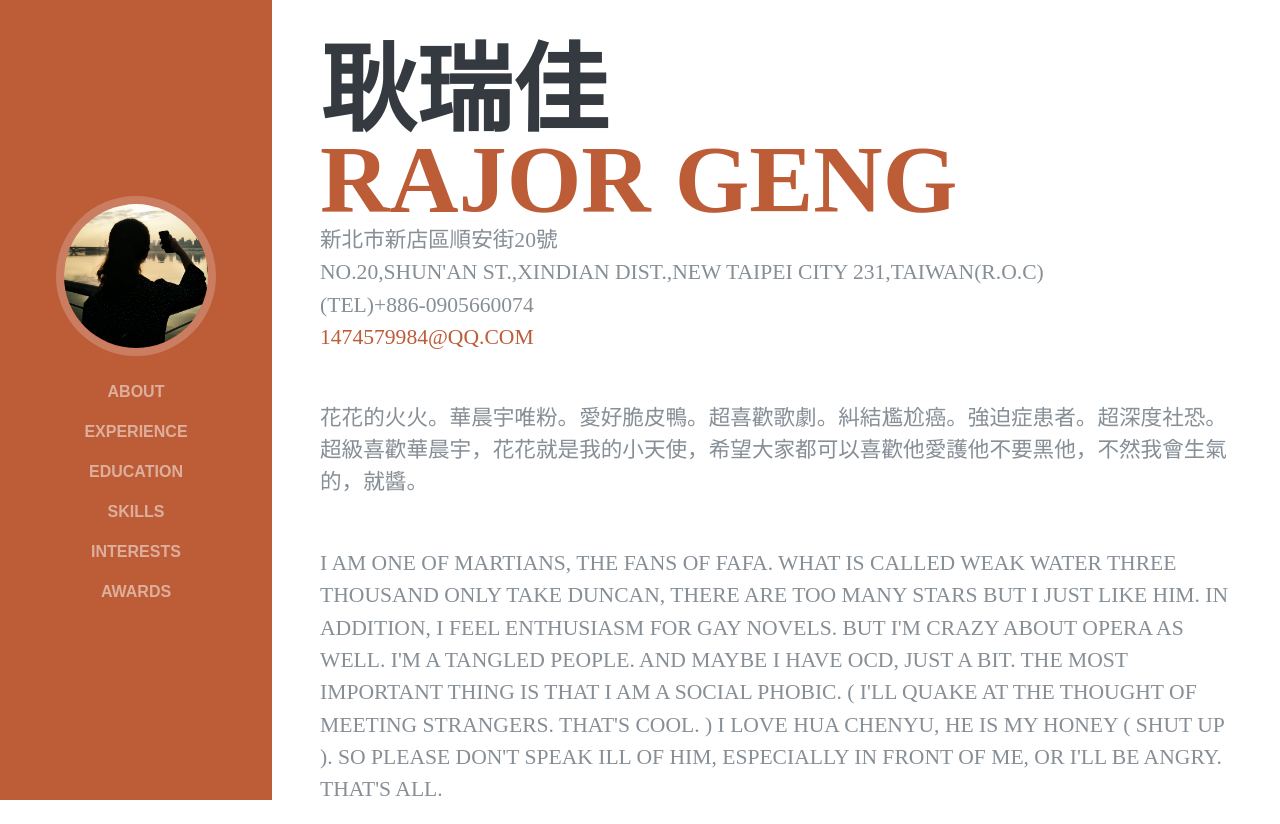
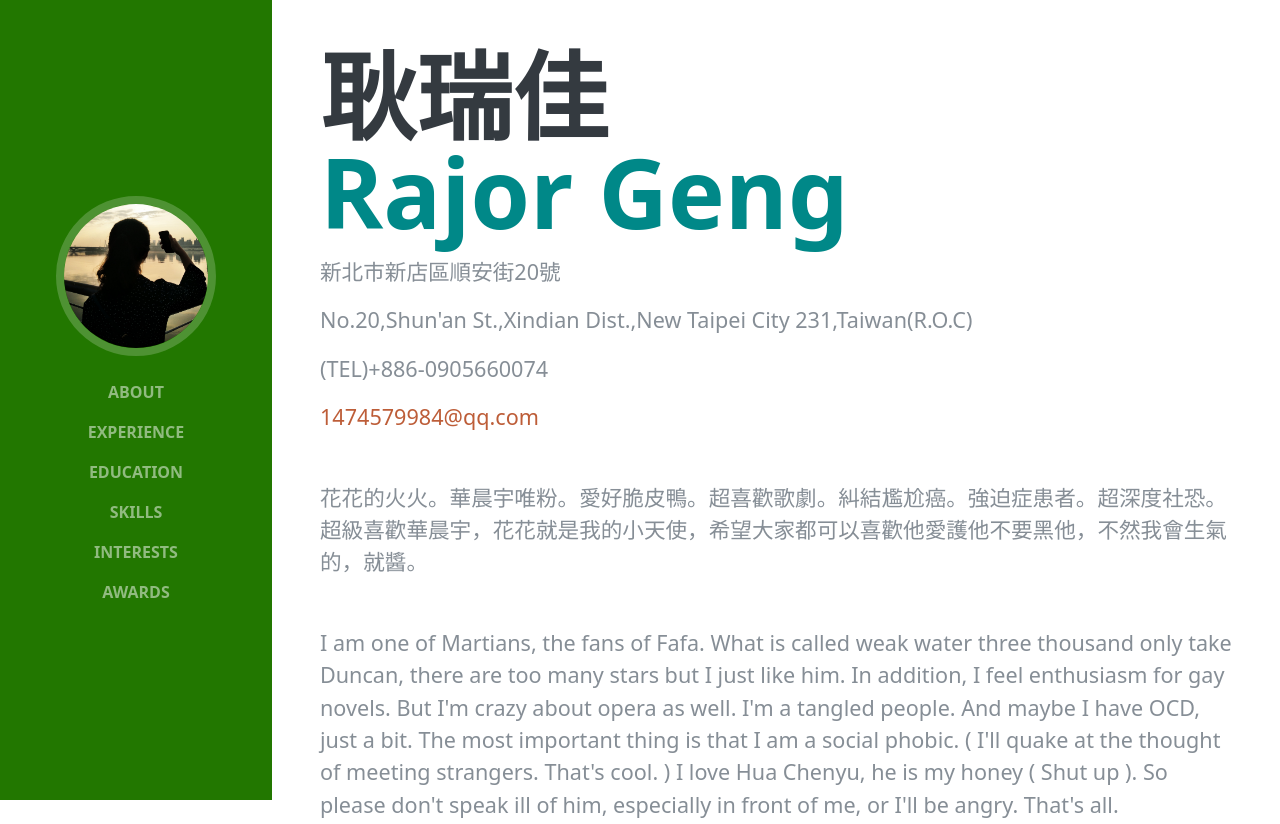
Before and after one commit to lingerburner/lingerburner.github.io, a website: page index.html in a window 1280 px wide. Shown: the top 824 px of the page. Drawn offline with Linux system fonts and the light colour scheme; files that its build step writes are made by us from their sources; a web font is replaced by a local one.

Commit message:
Add files via upload

```diff
--- a/index.html
+++ b/index.html
@@ -22,7 +22,7 @@
 
     <!-- Custom styles for this template -->
     <link href="css/resume.min.css" rel="stylesheet">
-	<link href="css/myresume.css" rel="stylesheet"
+	<link href="css/myresume.css" rel="stylesheet">
 
   </head>
 
--- /dev/null
+++ b/myresume.css
@@ -0,0 +1,19 @@
+@import url(https://fonts.googleapis.com/earlyaccess/notosanstc.css);
+
+body {
+	font-family: "Noto Sans", "Noto Sans TC";
+}
+
+h1 {
+	font-family: inherit;
+	text-transform: none;
+	line-height: 6rem;
+}
+
+.subheading {
+	font-family: inherit;
+	text-transform: none;
+	margin-top: 1rem;
+}
+.bg-primary{background-color:#227700!important}
+.text-primary{color:#008888!important}
--- /dev/null
+++ b/resume.css
@@ -0,0 +1,147 @@
+body {
+  font-family: 'Noto Sans TC', sans-serif;
+  padding-top: 54px;
+  color: #868e96;
+}
+
+@media (min-width: 992px) {
+  body {
+    padding-top: 0;
+    padding-left: 17rem;
+  }
+}
+
+h1,
+h2,
+h3,
+h4,
+h5,
+h6 {
+  font-family: 'Saira Extra Condensed', serif;
+  font-weight: 700;
+  text-transform: uppercase;
+  color: #343a40;
+}
+
+h1 {
+  font-size: 6rem;
+  line-height: 5.5rem;
+}
+
+h2 {
+  font-size: 3.5rem;
+}
+
+.subheading {
+  text-transform: uppercase;
+  font-weight: 500;
+  font-family: 'Saira Extra Condensed', serif;
+  font-size: 1.35rem;
+}
+
+.list-social-icons a {
+  color: #495057;
+}
+
+.list-social-icons a:hover {
+  color: #BD5D38;
+}
+
+.list-social-icons a .fa-lg {
+  font-size: 1.75rem;
+}
+
+.list-icons {
+  font-size: 3rem;
+}
+
+.list-icons .list-inline-item i:hover {
+  color: #BD5D38;
+}
+
+#sideNav .navbar-nav .nav-item .nav-link {
+  font-weight: 600;
+  text-transform: uppercase;
+}
+
+@media (min-width: 992px) {
+  #sideNav {
+    text-align: center;
+    position: fixed;
+    top: 0;
+    left: 0;
+    display: flex;
+    flex-direction: column;
+    width: 17rem;
+    height: 100vh;
+  }
+  #sideNav .navbar-brand {
+    display: flex;
+    margin: auto auto 0;
+    padding: 0.5rem;
+  }
+  #sideNav .navbar-brand .img-profile {
+    max-width: 10rem;
+    max-height: 10rem;
+    border: 0.5rem solid rgba(255, 255, 255, 0.2);
+  }
+  #sideNav .navbar-collapse {
+    display: flex;
+    align-items: flex-start;
+    flex-grow: 0;
+    width: 100%;
+    margin-bottom: auto;
+  }
+  #sideNav .navbar-collapse .navbar-nav {
+    flex-direction: column;
+    width: 100%;
+  }
+  #sideNav .navbar-collapse .navbar-nav .nav-item {
+    display: block;
+  }
+  #sideNav .navbar-collapse .navbar-nav .nav-item .nav-link {
+    display: block;
+  }
+}
+
+section.resume-section {
+  border-bottom: 1px solid #dee2e6;
+  padding-top: 5rem !important;
+  padding-bottom: 5rem !important;
+}
+
+section.resume-section .resume-item .resume-date {
+  min-width: none;
+}
+
+@media (min-width: 768px) {
+  section.resume-section {
+    min-height: 100vh;
+  }
+  section.resume-section .resume-item .resume-date {
+    min-width: 18rem;
+  }
+}
+
+@media (min-width: 992px) {
+  section.resume-section {
+    padding-top: 3rem !important;
+    padding-bottom: 3rem !important;
+  }
+}
+
+.bg-primary {
+  background-color: #BD5D38 !important;
+}
+
+.text-primary {
+  color: #BD5D38 !important;
+}
+
+a {
+  color: #BD5D38;
+}
+
+a:hover, a:focus, a:active {
+  color: #824027;
+}
```
Also changed, not shown: resume.min.css (added).
